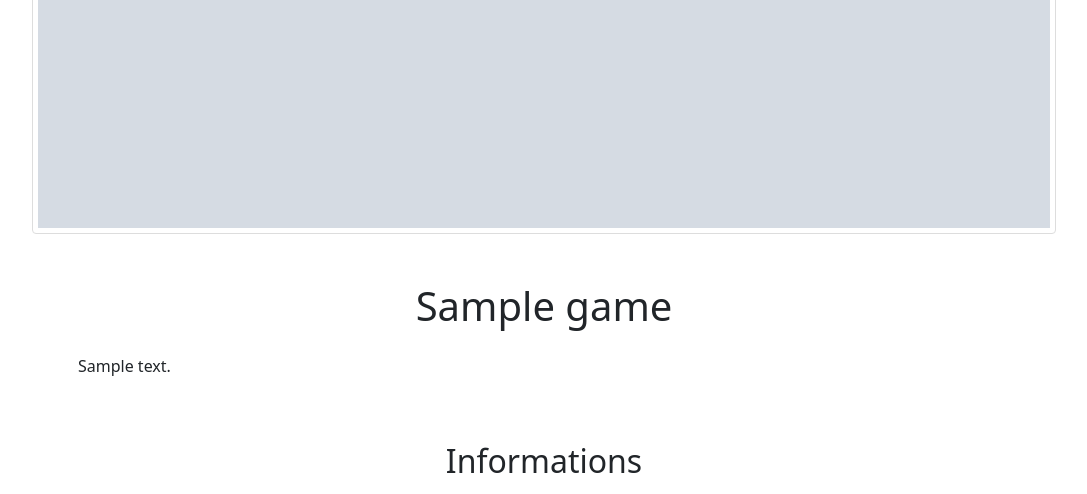
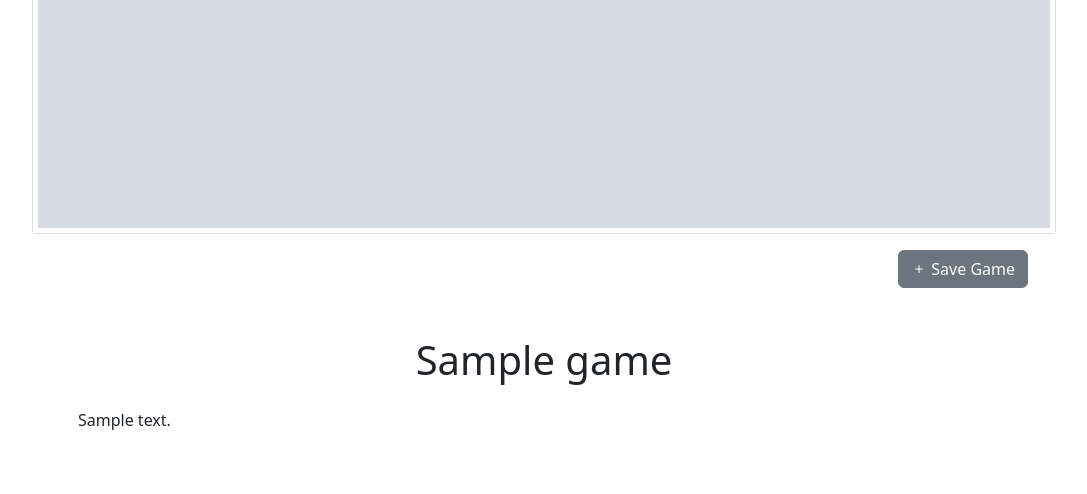
Before and after one commit to leonhardc/freetogameapi-django, a Django app: template consumer/templates/detalhes.html in a window 1280 px wide. Shown: the part 593-1087 px from the top of the page, without its empty margins (96-1183 px from the left). Run offline with Django 4.2, Linux system fonts and the light colour scheme; the template is opened without the code that fills it: most values are stand-ins (such as "Sample title", 1, 10 or a date in 2020); grey boxes marked "Sample" are stand-in pictures; some libraries are stand-ins or nearby versions.

Commit message:
update template - adicionado botões de save_game e notificações de games salvos na navbar

```diff
--- a/consumer/templates/detalhes.html
+++ b/consumer/templates/detalhes.html
@@ -5,7 +5,7 @@
 {% block content %}
 
 <style type="text/css">
-    html{
+    html {
         overflow-x: hidden;
     }
 
@@ -103,12 +103,31 @@
     .dot:hover {
         background-color: #717171;
     }
+    .button-save{
+        width: fit-content;
+    }
 </style>
-
+<!-- Thumbnail -->
 <section class="content d-flex justify-content-center">
     <img src="{{game.thumbnail}}" alt="thumbnail">
 </section>
 
+<div class="row mx-5 px-5 d-flex justify-content-end pt-3">
+    <div class="button-save mx-5">
+        <a href="{% url 'savegame' game.id %}">
+            <button class="btn btn-secondary">
+                <svg xmlns="http://www.w3.org/2000/svg" width="16" height="16" fill="currentColor" class="bi bi-plus"
+                    viewBox="0 0 16 16">
+                    <path
+                        d="M8 4a.5.5 0 0 1 .5.5v3h3a.5.5 0 0 1 0 1h-3v3a.5.5 0 0 1-1 0v-3h-3a.5.5 0 0 1 0-1h3v-3A.5.5 0 0 1 8 4z" />
+                </svg>
+                Save Game
+            </button>
+        </a>
+    </div>
+</div>
+
+<!-- Conteudo da página-->
 <section class="content d-flex justify-content-center mt-5">
     <div class="row mx-5 px-5">
         <h1 class="text-center">{{game.title}}</h1>
--- a/consumer/templatetags/lr_filters.py
+++ b/consumer/templatetags/lr_filters.py
@@ -6,3 +6,7 @@ register = template.Library()
 @register.filter(name="format_date")
 def format_date(date):
     return formata_data(date)
+
+@register.filter(name='length_list')
+def length_list(list):
+    return len(list)
--- a/consumer/urls.py
+++ b/consumer/urls.py
@@ -3,5 +3,6 @@ from . import views
 
 urlpatterns = [
     path('', views.index, name='index'),
-    path('detalhes/<int:id>/', views.detalhe, name='detalhes')
+    path('detalhes/<int:id>/', views.detalhe, name='detalhes'),
+    path('detalhes/savegame/<int:id>/', views.saveGame, name='savegame')
 ]
--- a/templates/parciais/_header.html
+++ b/templates/parciais/_header.html
@@ -1,4 +1,5 @@
 {% load static %}
+{% load lr_filters %}
 
 <div class="collapse bg-dark" id="navbarHeader">
     <div class="container">
@@ -30,9 +31,22 @@
             </svg>
             <strong>FreeToGame API</strong>
         </a>
-        <button class="navbar-toggler" type="button" data-bs-toggle="collapse" data-bs-target="#navbarHeader"
-            aria-controls="navbarHeader" aria-expanded="false" aria-label="Toggle navigation">
-            <span class="navbar-toggler-icon"></span>
-        </button>
+
+        <!-- save_game session -->
+        <div>
+            {% if request.session.games_salvos %}
+            <a href="">
+                <button type="button" class="btn btn-secondary">
+                    Games <span class="badge badge-light">{{request.session.games_salvos|length_list}}</span>
+                </button>
+            </a>
+            {% endif %}
+            <button class="navbar-toggler" type="button" data-bs-toggle="collapse" data-bs-target="#navbarHeader"
+                aria-controls="navbarHeader" aria-expanded="false" aria-label="Toggle navigation">
+                <span class="navbar-toggler-icon"></span>
+            </button>
+        </div>
+
+
     </div>
 </div>
```
Also changed, not shown: consumer/views.py (+17 -2 lines).
